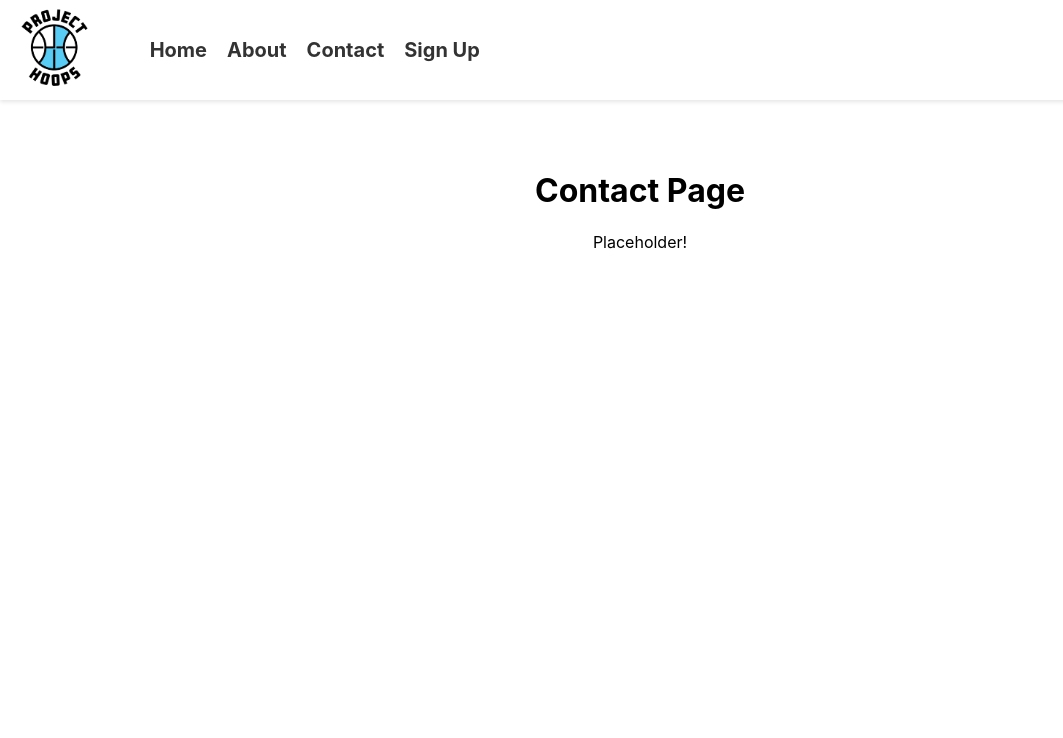
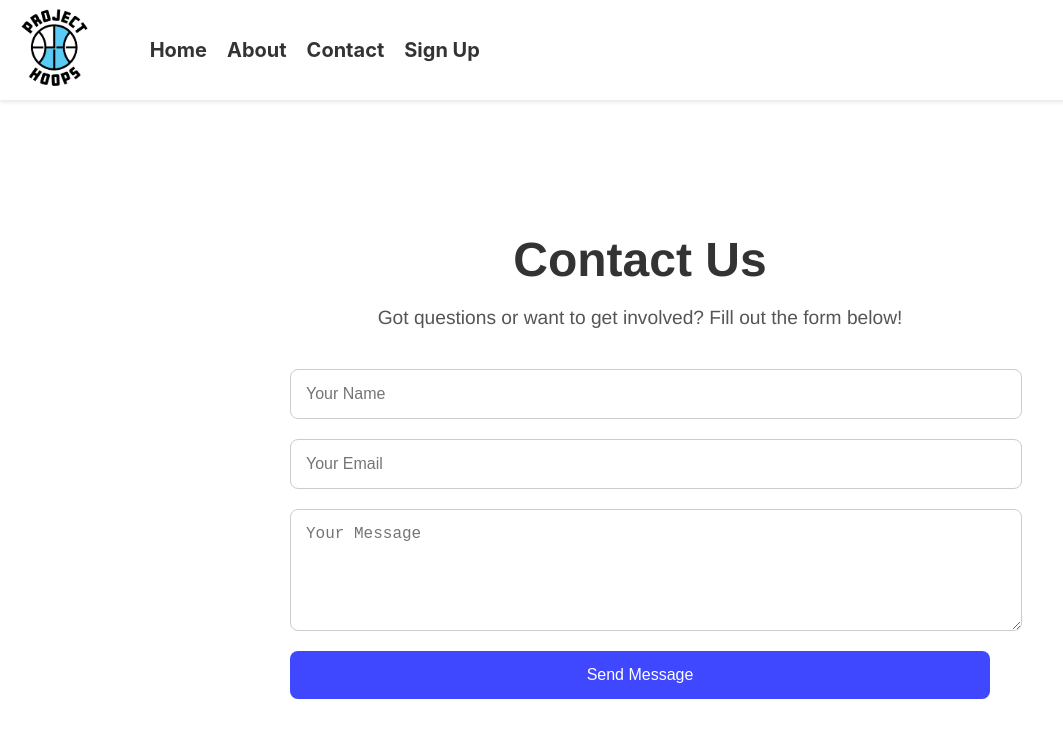
Before and after one commit to sathviknookala/Project-Hoops-Website, a React (Create React App) app: page /contact in a window 1280 px wide. Shown: the top 738 px of the page, without its empty margins (0-1063 px from the left). Built offline with nearby package versions, Linux system fonts and the light colour scheme.

Commit message:
Added new Contact Page

```diff
--- /dev/null
+++ b/src/Contact.css
@@ -0,0 +1,49 @@
+.contact-container {
+    padding: 100px 20px 50px 20px;
+    max-width: 700px;
+    margin: 0 auto;
+    text-align: center;
+    font-family: 'Helvetica Neue', sans-serif;
+  }
+
+  .contact-container h1 {
+    font-size: 3rem;
+    margin-bottom: 20px;
+    color: #333;
+  }
+
+  .contact-container p {
+    font-size: 1.2rem;
+    color: #555;
+    margin-bottom: 40px;
+  }
+
+  .contact-form {
+    display: flex;
+    flex-direction: column;
+    gap: 20px;
+  }
+
+  .contact-form input,
+  .contact-form textarea {
+    padding: 15px;
+    font-size: 1rem;
+    border-radius: 8px;
+    border: 1px solid #ccc;
+    width: 100%;
+  }
+
+  .contact-form button {
+    padding: 15px;
+    font-size: 1rem;
+    background-color: #3f47ff;
+    color: white;
+    border: none;
+    border-radius: 8px;
+    cursor: pointer;
+    transition: background 0.3s ease;
+  }
+
+  .contact-form button:hover {
+    background-color: #2e35d3;
+  }
--- a/src/Contact.js
+++ b/src/Contact.js
@@ -1,12 +1,80 @@
 import React from 'react';
+import './Contact.css';
+import { useState } from 'react';
 
 const Contact = () => {
+
+  const [formData, setFormData] = useState({
+    name: "",
+    email: "",
+    message: "",
+  });
+
+  const handleChange = async (e) => {
+    const { name, value } = e.target;
+    setFormData();
+  };
+
+  const handleSubmit = async (e) => {
+    e.preventDefault();
+
+    try{
+      const formDataSend = new URLSearchParams();
+      formDataSend.append("name", formData.name);
+      formDataSend.append("email", formData.email);
+      formDataSend.append("message", formData.message);
+
+      await fetch("https://script.google.com/macros/s/AKfycbzJ9qouE2BJ6l2IwdI0gPM3J1xOuGZSzuwFfzkkUZ3585pP_zyLvkT_zfxPgzYfyCNHiQ/exec",
+      {
+        method: 'POST',
+        body: 'formDataSend',
+        mode: 'no-cors'
+      }
+    );
+
+      alert("Your message has been recorded. Thank you for the feedback")
+      setFormData({ name: "", email: "", message: "" });
+    }catch(error){
+      console.error("We experienced an error. Please try again.")
+    }
+  };
+
   return (
-    <div style={{ textAlign: 'center', padding: '50px' }}>
-      <h1>Contact Page</h1>
-      <p>Placeholder!</p>
+    <div className="contact-container">
+      <h1>Contact Us</h1>
+      <p>Got questions or want to get involved? Fill out the form below!</p>
+
+      <form className="contact-form" onSubmit={handleSubmit}>
+    <input
+      type="text"
+      name="name"
+      placeholder="Your Name"
+      value={formData.name}
+      onChange={(e) => setFormData({ ...formData, name: e.target.value })}
+      required
+    />
+    <input
+      type="email"
+      name="email"
+      placeholder="Your Email"
+      value={formData.email}
+      onChange={(e) => setFormData({ ...formData, email: e.target.value })}
+      required
+    />
+    <textarea
+      name="message"
+      placeholder="Your Message"
+      rows="5"
+      value={formData.message}
+      onChange={(e) => setFormData({ ...formData, message: e.target.value })}
+      required
+    />
+    <button type="submit">Send Message</button>
+</form>
+
     </div>
   );
 };
 
+
 export default Contact;
--- a/src/SignUpForm.js
+++ b/src/SignUpForm.js
@@ -36,8 +36,7 @@ const SignUpForm = () => {
         }
       );
 
-      // Since we're using no-cors, we won't get a proper response.ok
-      // Instead, if we reach here without an error, consider it successful
+      // change this to do a better one
       alert("Your sign up has been recorded!");
       setFormData({ name: "", email: "", team: "", division: "" });
 
```
